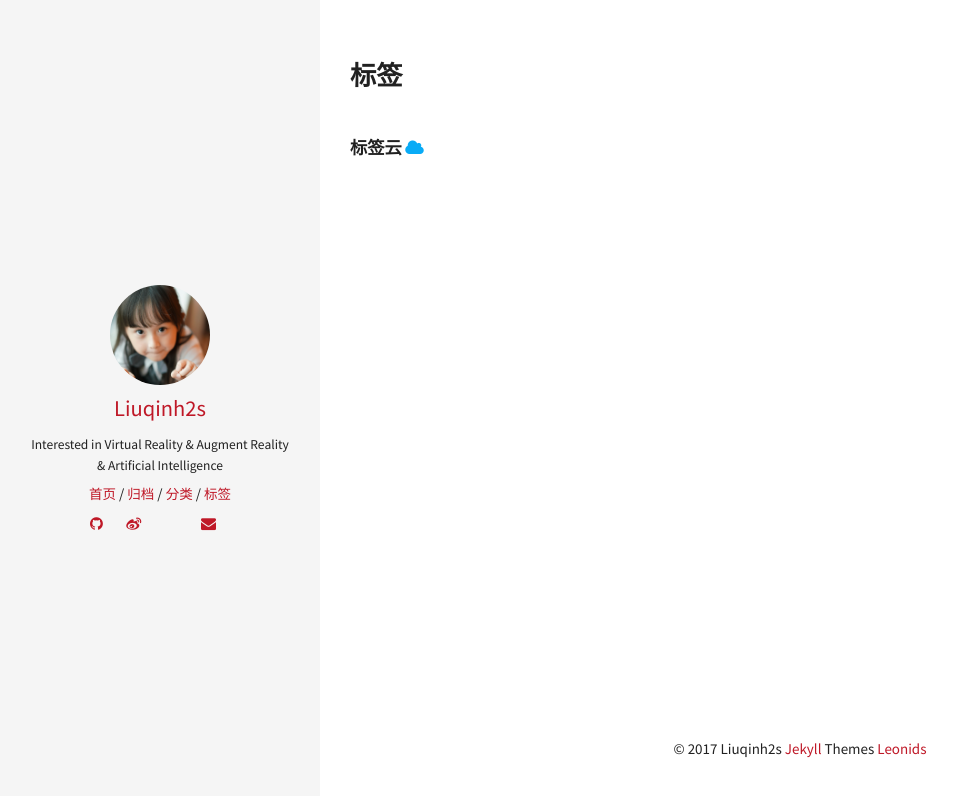
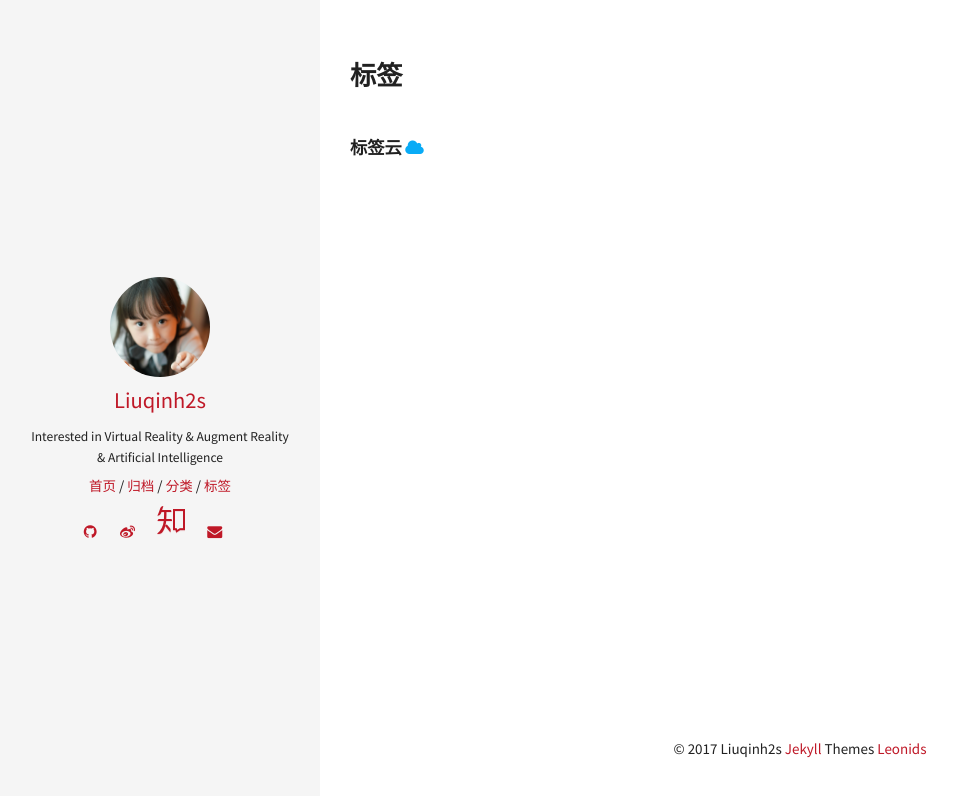
Before and after one commit to transcendtron/liuqinh2s.github.io, a Jekyll site: the page built from tags.html, in a window 1280 px wide. Shown: the top 796 px of the page, without its empty margins (0-957 px from the left). Built offline with Jekyll 4.4.1, drawn with Linux system fonts in a browser that asks for light colours.

Commit message:
fix a blog

```diff
--- a/_includes/social-links.html
+++ b/_includes/social-links.html
@@ -2,8 +2,8 @@
   <ul>
     {% if author.github %}<li><a href="http://github.com/{{ author.github }}" class="social-link-item" target="_blank"><i class="fa fa-fw fa-github"></i></a></li>{% endif %}
     {% if author.weibo %}<li><a href="http://www.weibo.com/{{ author.weibo }}" class="social-link-item" target="_blank"><i class="fa fa-fw fa-weibo"></i></a></li>{% endif %}
-    {% if author.facebook %}<li><a href="http://facebook.com/{{ author.facebook }}" class="social-link-item" target="_blank"><i class="fa fa-fw fa-facebook"></i></a></li>{% endif %}
-    {% if author.zhihu %}<li><a href="https://www.zhihu.com/people/{{ author.zhihu }}" class="social-link-item" target="_blank"><i class="fa fa-fw fa-quora"></i></a></li>{% endif %}
+    {% if author.facebook %}<li><a href="http://facebook.com/{{ author.facebook }}" class="social-link-item" target="_blank"><i class="fa fa-fw fa-facebook-square"></i></a></li>{% endif %}
+    {% if author.zhihu %}<li><a href="https://www.zhihu.com/people/{{ author.zhihu }}" class="social-link-item" target="_blank"><img src="{{site.img_url}}/zhihu-small.png" alt="" class="zhihu"></a></li>{% endif %}
     {% if author.email %}<li><a href="mailto:{{ author.email }}" class="social-link-item" target="_blank"><i class="fa fa-fw fa-envelope"></i></a></li>{% endif %}
     {% if author.twitter %}<li><a href="http://twitter.com/{{ author.twitter }}" class="social-link-item" target="_blank"><i class="fa fa-fw fa-twitter"></i></a></li>{% endif %}
     {% if author.google.plus %}<li><a href="http://plus.google.com/+{{ author.google.plus }}" class="social-link-item" target="_blank"><i class="fa fa-fw fa-google-plus"></i> Google+</a></li>{% endif %}
```
Also changed, not shown: imgs/zhihu-small-inverse.png (added), imgs/zhihu-small.png (added).
